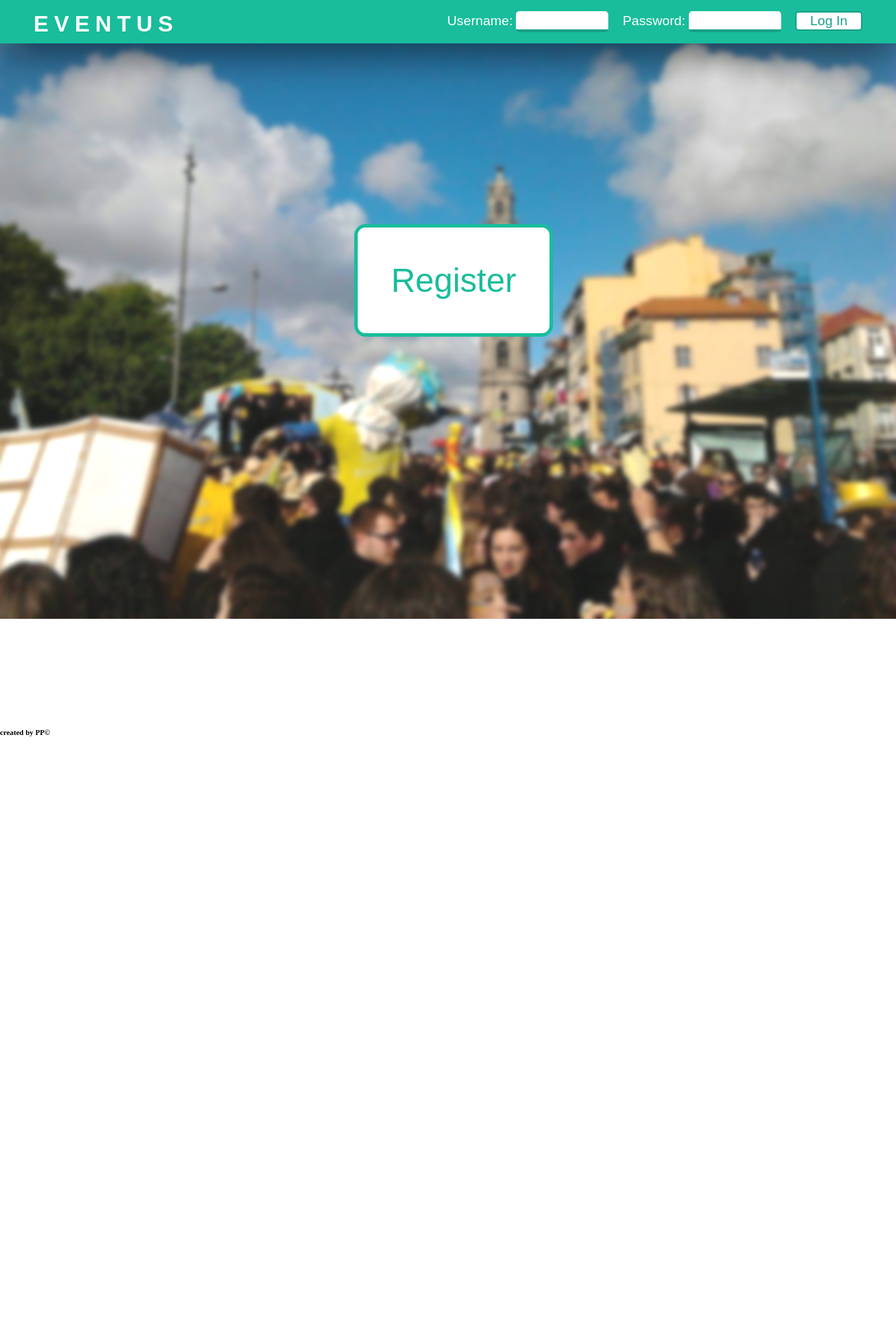
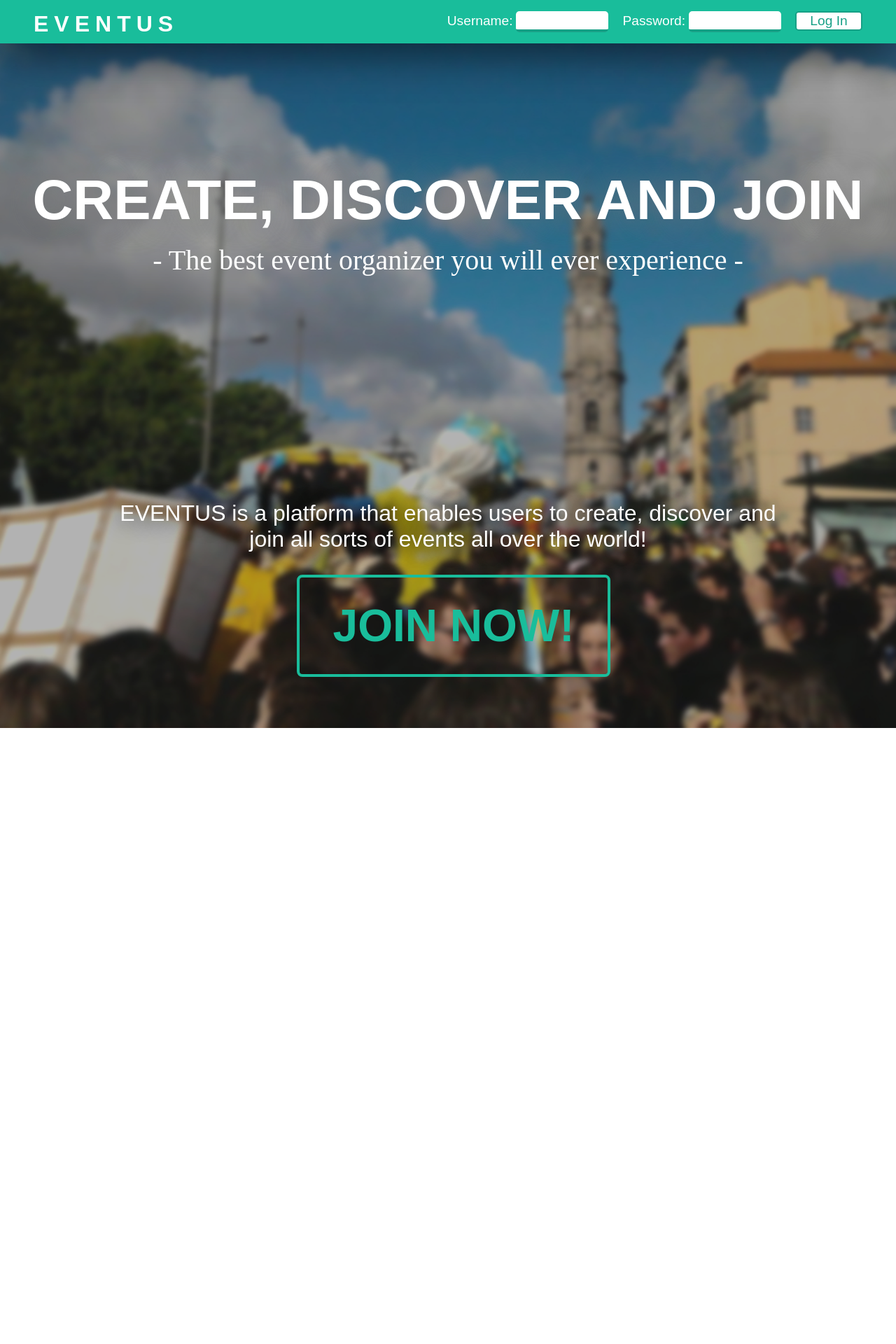
Before and after one commit to PedroRomanoBarbosa/LTW, a PHP site: page / in a window 1280 px wide. Shown: the top 1920 px of the page at 70% size. Before the commit the page ends 1052 px from the top, so only its background shows below. Run offline with PHP 8.4, Linux system fonts and the light colour scheme; some libraries are stand-ins or nearby versions.

Commit message:
Main page improved

```diff
--- /dev/null
+++ b/Animations.js
@@ -0,0 +1,15 @@
+
+$( document ).ready(function() {
+    $("#promoTitle").hide();
+    $("#promoTitle").fadeIn(2000);
+    $("#promoSubTitle").hide();
+    $("#promoSubTitle").fadeIn(2000);
+
+    $(window).scroll(function() {
+      if($(this).scrollTop() > 300){
+        $("#promoText").animate({'padding-top': '20rem'}, 300);
+        $("#reg").animate({'margin-top': 0}, 400);
+      }
+    });
+
+  });
--- a/checkAccount.php
+++ b/checkAccount.php
@@ -9,7 +9,7 @@
   $user = $tmp->fetch();
 
   if(count($user) == 1){
-    echo 'Username does not exist!';
+    echo 'invalid username!';
     exit;
   /* If the username exists compare with the password */
   }else {
--- a/footer.php
+++ b/footer.php
@@ -1,2 +1,3 @@
-
-<h6> created by PP&#169;</h6>
+<footer>
+	created by: Pedro Romano Barbosa &amp José Pedro Soares joão Pereira
+</footer>
--- a/index.php
+++ b/index.php
@@ -4,6 +4,8 @@
 <body>
 	<?php include('navigation.php'); ?>
 	<?php include('footer.php'); ?>
+
+	<!--Awesome scripts!-->
 	<script>
 	<?php if(isset($_SESSION['start'])){
 		echo '$("#logout").click(logout);';
@@ -13,5 +15,6 @@
 	}
 	?>
 	</script>
+	<script src="Animations.js"> </script>
 </body>
 </html>
--- a/navigation.php
+++ b/navigation.php
@@ -28,7 +28,16 @@
 
 			}else {
 				echo '<div id="promoArea">
-								<input type="button" id="reg" value="Register"/>
+								<div id="promoInfo">
+									<div id="space"> </div>
+									<div id="promoTitle"> CREATE, DISCOVER AND JOIN  </div>
+									<div id="promoSubTitle"> - The best event organizer you will ever experience - </div>
+									<div id="promoText"> EVENTUS is a platform that enables users to create, discover and join all sorts of events all over the world! </div>
+									<input type="button" id="reg" value="JOIN NOW!"/>
+								</div>
+							</div>';
+				echo '<div id="registerArea">
+									<div id="registerFormArea"></div>
 							</div>';
 			}
 ?>
--- a/styles.css
+++ b/styles.css
@@ -44,7 +44,7 @@
 #nav{
   background-color: rgb(25,189,155);
   width: 100%;
-  min-width: 70rem;
+  min-width: 60rem;
   top: 0;
   position: fixed;
   z-index: 1;
@@ -90,33 +90,79 @@
 
 
 
-
+#space{
+  height: 10rem;
+}
 
 #promoArea{
   width: 100%;
   text-align: center;
+  background-image: url("images/cover.jpg");
+  background-size: cover;
+  background-repeat: no-repeat;
   height: 65rem;
-  background-image: url("images/cover.jpg");
-  background-size: contain;
-  background-repeat: no-repeat;
+}
+
+#promoInfo{
+  background-color: rgba(0,0,0,0.3);
+  width: 100%;
+  height: 65rem;
+  margin: auto;
+  min-width: 80rem;
+}
+
+#promoTitle{
+  text-shadow: 0px 1px 50px gray;
+  color: white;
+  font-weight: bold;
+  padding: 5rem 0 1rem 0;
+  font-size: 500%;
+  font-family: sans-serif;
+}
+
+#promoSubTitle{
+  color: white;
+  font-size: 250%;
+  font-family: serif;
+}
+
+#promoText{
+  text-shadow: 0px 1px 30px black;
+  color: white;
+  padding: 50rem 0 2rem 0;
+  margin: auto;
+  width: 60rem;
+  font-size: 200%;
+  font-family: sans-serif;
 }
 
 #reg{
   color: rgb(25,189,155);
   border-color: rgb(25,189,155);
+  background-color: rgba(0,0,0,0);
   width: auto;
-  margin-top: 20rem;
-  padding: 3rem;
-  font-size: 300%;
-  border: 5px solid;
-  border-radius: 1rem;
+  margin-top: 30rem;
+  padding-top: 2rem;
+  padding-bottom: 2rem;
+  padding-left: 3rem;
+  padding-right: 3rem;
+  font-size: 400%;
+  border: 4px solid;
+  border-radius: 0.5rem;
+  font-weight: bold;
   font-family: sans-serif;
 }
 
 #reg:hover{
-  color: white;
-  background-color: rgb(25,189,155);
+  background-color: rgba(255,255,255,0.1);
 }
+
+#registerArea{
+  height: 100rem;
+
+}
+
+
 
 
 
--- a/utils.js
+++ b/utils.js
@@ -62,7 +62,7 @@
                                     location.href = "index.php";
                                   }else {
                                     $("#errorBlock").text(data);
-                                    $("#errorBlock").css({opacity: 0, visibility: "visible"}).animate({opacity: 1}, 'fast');
+                                    $("#errorBlock").css({opacity: 0, visibility: "visible"}).animate({opacity: 1}, 500);
                                   }
                                 });
 }
```
Also changed, not shown: data.db.
